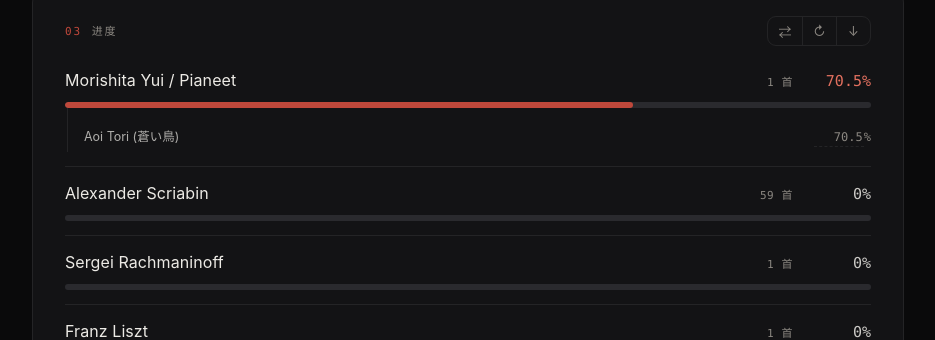
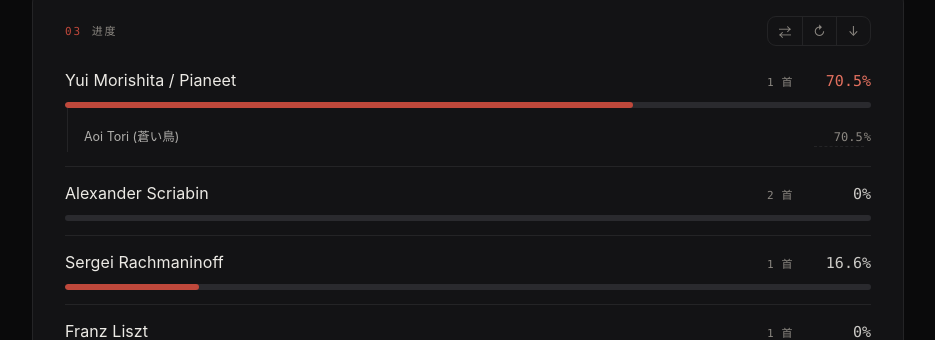
Before and after one commit to masakiyuizzz/masakiyuizzz, a plain HTML site: page index.html in a window 1280 px wide. Shown: the part 1054-1394 px from the top of the page, without its empty margins (172-1107 px from the left). Drawn offline with Linux system fonts and the light colour scheme.

Commit message:
update progress log

```diff
--- a/index.html
+++ b/index.html
@@ -295,72 +295,15 @@
 
 <script>
 const DATA = [
-  { id:'pianeet', name:'Morishita Yui / Pianeet', works:[
+  { id:'pianeet', name:'Yui Morishita / Pianeet', works:[
       { t:'Aoi Tori (蒼い鳥)', p:70.5 }
   ]},
   { id:'scriabin', name:'Alexander Scriabin', works:[
-      { g:'Op.1', t:'No.1  Waltz', p:0 },
-      { g:'Op.2', t:'No.1  Étude', p:0 },
-      { g:'Op.2', t:'No.2  Prelude', p:0 },
-      { g:'Op.2', t:'No.3  Impromptu à la mazur', p:0 },
-      { g:'Op.3', t:'No.1  Mazurka', p:0 },
-      { g:'Op.3', t:'No.2  Mazurka', p:0 },
-      { g:'Op.3', t:'No.3  Mazurka', p:0 },
-      { g:'Op.3', t:'No.4  Mazurka', p:0 },
-      { g:'Op.3', t:'No.5  Mazurka', p:0 },
-      { g:'Op.3', t:'No.6  Mazurka', p:0 },
-      { g:'Op.3', t:'No.7  Mazurka', p:0 },
-      { g:'Op.3', t:'No.8  Mazurka', p:0 },
-      { g:'Op.3', t:'No.9  Mazurka', p:0 },
-      { g:'Op.3', t:'No.10  Mazurka', p:0 },
-      { g:'Op.4', t:'No.1  Allegro appassionato', p:0 },
-      { g:'Op.5', t:'No.1  Nocturne', p:0 },
-      { g:'Op.5', t:'No.2  Nocturne', p:0 },
-      { g:'Op.7', t:'No.1  Impromptu à la mazur', p:0 },
-      { g:'Op.7', t:'No.2  Impromptu à la mazur', p:0 },
-      { g:'Op.8', t:'No.1  Étude', p:0 },
-      { g:'Op.8', t:'No.2  Étude', p:0 },
-      { g:'Op.8', t:'No.3  Étude', p:0 },
-      { g:'Op.8', t:'No.4  Étude', p:0 },
-      { g:'Op.8', t:'No.5  Étude', p:0 },
-      { g:'Op.8', t:'No.6  Étude', p:0 },
-      { g:'Op.8', t:'No.7  Étude', p:0 },
-      { g:'Op.8', t:'No.8  Étude', p:0 },
-      { g:'Op.8', t:'No.9  Étude', p:0 },
-      { g:'Op.8', t:'No.10  Étude', p:0 },
-      { g:'Op.8', t:'No.11  Étude', p:0 },
       { g:'Op.8', t:'No.12  Étude', p:0 },
-      { g:'Op.9', t:'No.1  Prelude (left hand)', p:0 },
-      { g:'Op.9', t:'No.2  Nocturne (left hand)', p:0 },
-      { g:'Op.10', t:'No.1  Impromptu', p:0 },
-      { g:'Op.10', t:'No.2  Impromptu', p:0 },
-      { g:'Op.11', t:'No.1  Prelude', p:0 },
-      { g:'Op.11', t:'No.2  Prelude', p:0 },
-      { g:'Op.11', t:'No.3  Prelude', p:0 },
-      { g:'Op.11', t:'No.4  Prelude', p:0 },
-      { g:'Op.11', t:'No.5  Prelude', p:0 },
-      { g:'Op.11', t:'No.6  Prelude', p:0 },
-      { g:'Op.11', t:'No.7  Prelude', p:0 },
-      { g:'Op.11', t:'No.8  Prelude', p:0 },
-      { g:'Op.11', t:'No.9  Prelude', p:0 },
-      { g:'Op.11', t:'No.10  Prelude', p:0 },
-      { g:'Op.11', t:'No.11  Prelude', p:0 },
-      { g:'Op.11', t:'No.12  Prelude', p:0 },
-      { g:'Op.11', t:'No.13  Prelude', p:0 },
-      { g:'Op.11', t:'No.14  Prelude', p:0 },
-      { g:'Op.11', t:'No.15  Prelude', p:0 },
-      { g:'Op.11', t:'No.16  Prelude', p:0 },
-      { g:'Op.11', t:'No.17  Prelude', p:0 },
-      { g:'Op.11', t:'No.18  Prelude', p:0 },
-      { g:'Op.11', t:'No.19  Prelude', p:0 },
-      { g:'Op.11', t:'No.20  Prelude', p:0 },
-      { g:'Op.11', t:'No.21  Prelude', p:0 },
-      { g:'Op.11', t:'No.22  Prelude', p:0 },
-      { g:'Op.11', t:'No.23  Prelude', p:0 },
-      { g:'Op.11', t:'No.24  Prelude', p:0 }
+      { g:'Op.11', t:'No.11  Prelude', p:0 }
   ]},
   { id:'rach', name:'Sergei Rachmaninoff', works:[
-      { t:'Prelude Op.23 No.5', p:0 }
+      { t:'Prelude Op.23 No.5', p:16.6 }
   ]},
   { id:'liszt', name:'Franz Liszt', works:[
       { t:'Hungarian Rhapsody No.2', p:0 }
```
Also changed, not shown: profile/prog-en-dark.png, profile/prog-en-light.png, profile/prog-zh-dark.png, profile/prog-zh-light.png.
